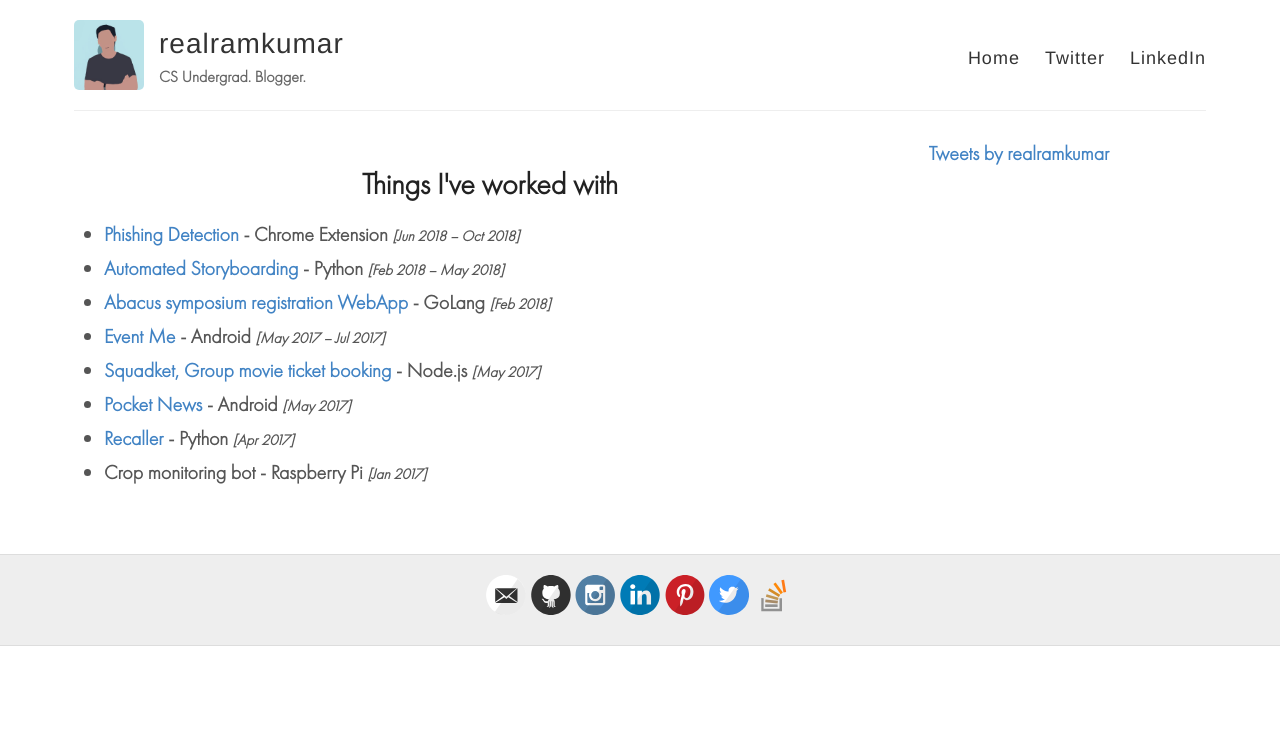
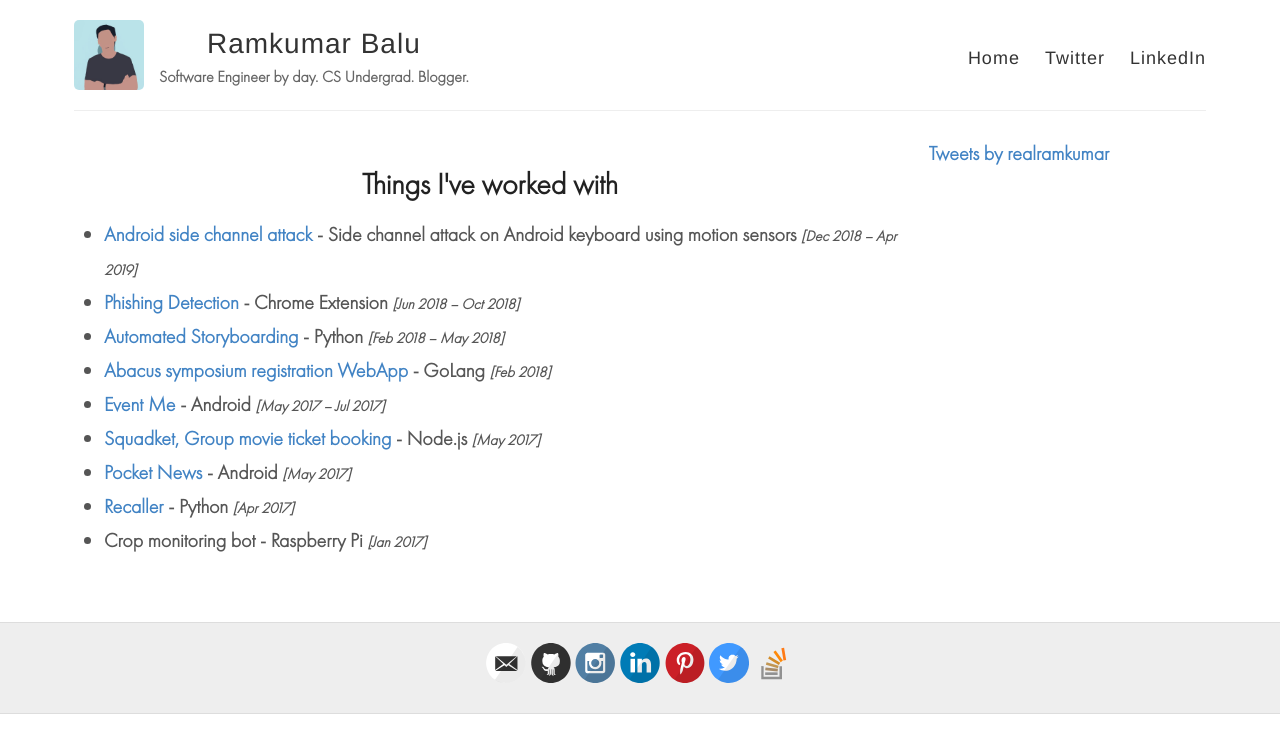
Before and after one commit to realramkumar/realramkumar.github.io, a Jekyll site: the page built from projects.md, in a window 1280 px wide. Shown: the top 753 px of the page. Built offline with Jekyll 4.4.1, drawn with Linux system fonts in a browser that asks for light colours; comment, search, counter and statistics services are not loaded.

Commit message:
Updated with Sensorstrange

```diff
--- a/_config.yml
+++ b/_config.yml
@@ -3,13 +3,13 @@
 #
 
 # Name of your site (displayed in the header)
-name: realramkumar
+name: Ramkumar Balu
 
 # Name of the author
 author: Ramkumar
 
 # Short bio or description (displayed in the header)
-description: CS Undergrad. Blogger.
+description: Software Engineer by day. CS Undergrad. Blogger.
 
 # URL of your avatar or profile pic (you could use your GitHub profile pic)
 avatar: /images/profilepic.jpg
--- a/projects.md
+++ b/projects.md
@@ -5,7 +5,7 @@ description: Things I've worked with
 permalink: /projects
 ---
 
-
+- [Android side channel attack](https://github.com/realramkumar/sensorstrange) - Side channel attack on Android keyboard using motion sensors <span>*[Dec 2018 – Apr 2019]*</span>
 - [Phishing Detection](https://github.com/picopalette/phishing-detection-plugin) - Chrome Extension <span>*[Jun 2018 – Oct 2018]*</span>
 - [Automated Storyboarding](https://github.com/realramkumar/storyboarding) - Python <span>*[Feb 2018 – May 2018]*</span>
 - [Abacus symposium registration WebApp](https://github.com/realramkumar/abacus-backend) - GoLang <span>*[Feb 2018]*</span>
```
Also changed, not shown: about.md (+10 -5 lines).
